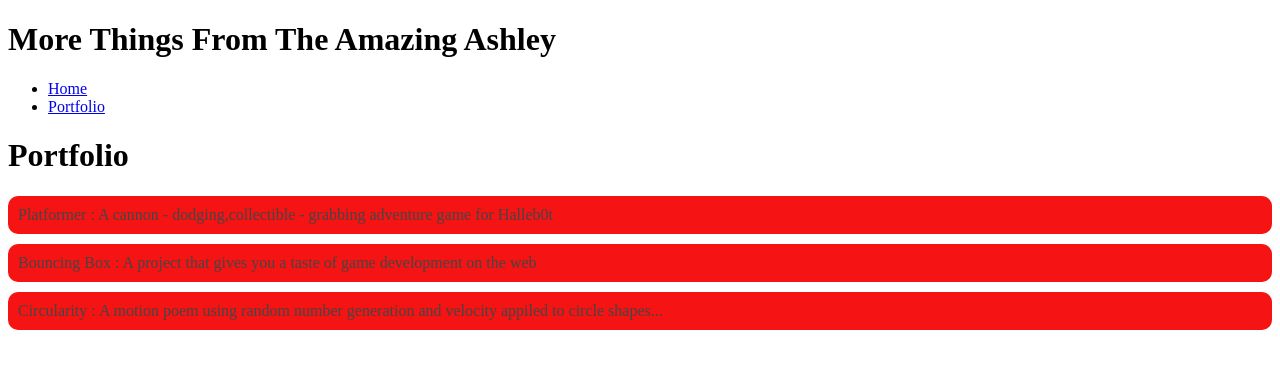
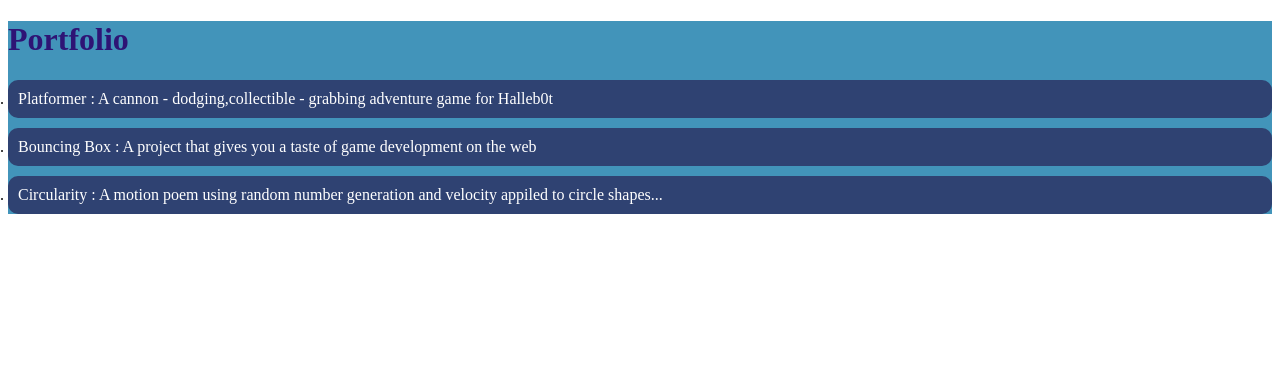
Before and after one commit to AgentAshley/AgentAshley.github.io, a plain HTML site: page portfolio.html in a window 1280 px wide. Drawn offline with Linux system fonts and the light colour scheme.

```diff
--- a/portfolio.html
+++ b/portfolio.html
@@ -2,21 +2,17 @@
 <html>
  <head>
     <title>More Things From The Amazing Ashley</title>
-  <link rel="stylesheet" href="style.css">
+    <link rel="stylesheet" href="style.css">
 </head>
 
-<body>
+<body class="portfolio">
     <div id ="all-contents>"
 <nav>
-<h1> More Things From The Amazing Ashley</h1>
-<ul id="nav-ul">
- <li class="nav-li">
-    <a class="nav-a" href="index.html">Home</a>
- </li>
- <li class="nav-li">
-    <a class="nav-a" href="portfolio.html">Portfolio</a>
- </li>
-  </ul>
+
+<ul
+</li>
+
+</ul>
 
 </nav>
 <main>
--- a/style.css
+++ b/style.css
@@ -1,32 +1,35 @@
 nav {
-    background: rgb(9, 97, 94);
+    background: rgb(66, 148, 186);
     margin: 0 auto;
     display: flex;
-    padding: 10px;
+    padding: 15px;
 }
 
  /* portfolio styles */
  .content h1 {
-    color: black;
+    color: rgb(46, 20, 117);
 }
 
 #portfolio {
-    list-style-type: none;
+    list-style-type: lower-roman;
     padding-left: 0;
 }
 
 #portfolio li {
-    background: #f61313;
+    background: #2f4272;
     padding: 10px;
     border-radius: 10px;
     margin-bottom: 10px;
 }
 
 #portfolio li:hover {
-    background: #eee;
+    background: #393c8e;
 }
 
 #portfolio a {
-    text-decoration: none;
-    color: #454545;
+    text-decoration: rgb(255, 255, 255);
+    color: #ffffff;
 }
+  .content {
+    background: rgb(66, 148, 186);
+  }
```
